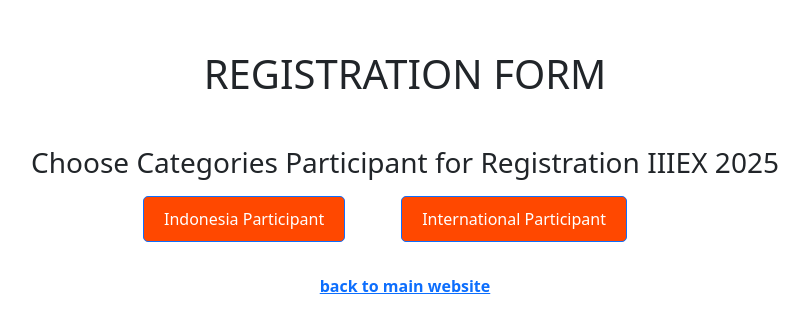
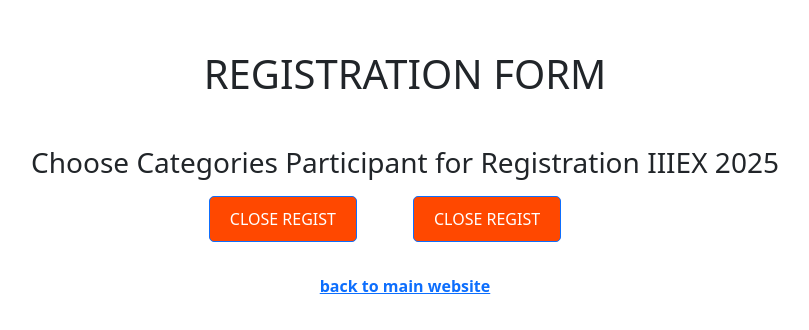
Before and after one commit to iysaofficial/registrasi-iiiex, a Next.js app: page / in a window 1280 px wide. Shown: the part 226-556 px from the top of the page, without its empty margins (235-1044 px from the left). Built offline with nearby package versions, Linux system fonts and the light colour scheme.

Commit message:
close regist -k

```diff
--- a/src/pages/index.js
+++ b/src/pages/index.js
@@ -23,17 +23,19 @@
             </div>
           </div>
           <div className="link-web mx-auto text-center">
-            <Link href="/registration/homeindo" legacyBehavior>
+            <Link href="" legacyBehavior>
               <a
                 className="btn btn-action text-center me-lg-5 m-2"
               >
-                Indonesia Participant{" "}
+                {/* Indonesia Participant{" "} */}
+                CLOSE REGIST{" "}
                 <i className="fa-solid fa-earth-americas"></i>
               </a>
             </Link>
-            <Link href="/registration/homeinter" legacyBehavior>
+            <Link href="" legacyBehavior>
               <a className="btn btn-action text-center me-lg-5 m-2">
-                International Participant{" "}
+                {/* International Participant{" "} */}
+                CLOSE REGIST{" "}
                 <i className="fa-solid fa-earth-americas"></i>
               </a>
             </Link>
--- a/src/pages/registration/inter-online.js
+++ b/src/pages/registration/inter-online.js
@@ -69,7 +69,8 @@
   }, [router]);
 
   const scriptURL =
-    "https://script.google.com/macros/s/AKfycbwDKWdbhvZFYd7DGHgj-M5TfP-wKs0MbMLMqFeMKsZTEz_9ufFS6NrZOrW5f4BT7rjMvA/exec";
+    "";
+    // "https://script.google.com/macros/s/AKfycbwDKWdbhvZFYd7DGHgj-M5TfP-wKs0MbMLMqFeMKsZTEz_9ufFS6NrZOrW5f4BT7rjMvA/exec";
 
   useEffect(() => {
     const form = document.forms["regist-form"];
```
Also changed, not shown: src/pages/registration/homeindo.js (+6 -4 lines), src/pages/registration/homeinter.js (+10 -9 lines), src/pages/registration/indo-offline.js (+4 -3 lines), src/pages/registration/indo-online.js (+4 -3 lines), src/pages/registration/inter-offline.js (+4 -3 lines).
